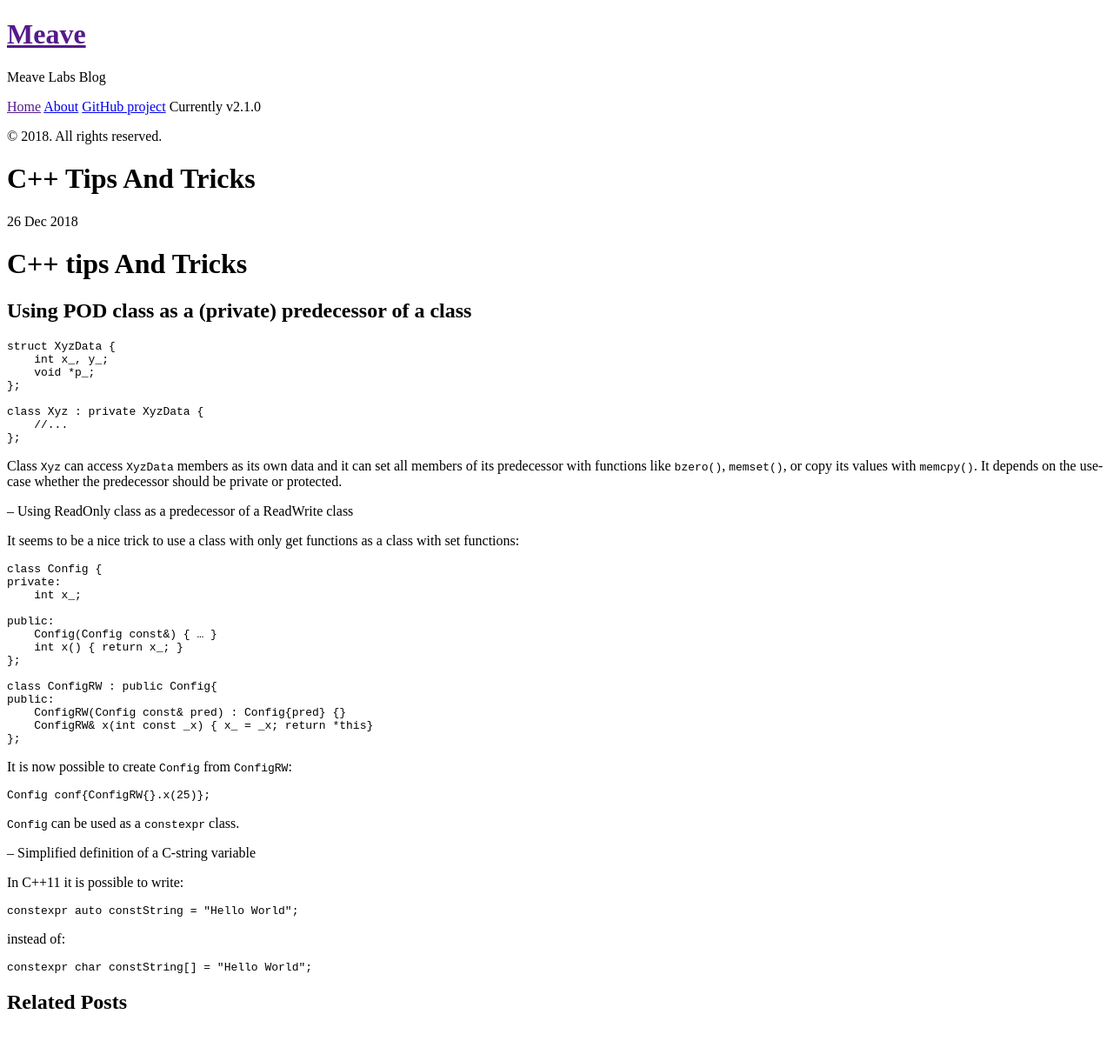
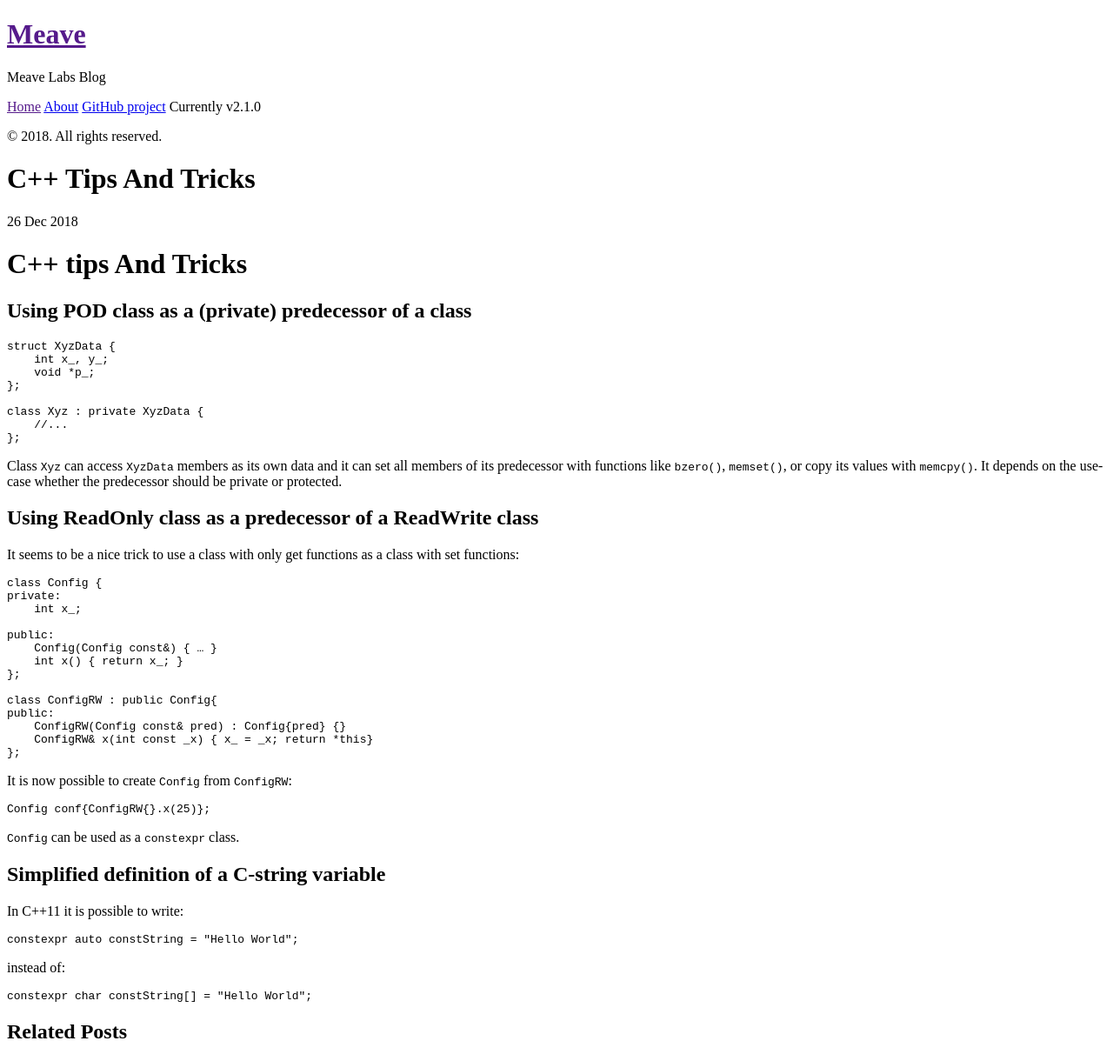
Before and after one commit to meave-labs/meave-labs.github.io.bak, a Jekyll site: the page built from _posts/2018-12-26-c++-tips-and-tricks.md, in a window 1280 px wide. Shown: the whole page at 87% size. Built offline with Jekyll 4.4.1, drawn with Linux system fonts in a browser that asks for light colours; our own code applies the rules of GitHub Pages for plain Markdown files; Markdown is read by kramdown in place of the engine named in the settings; before the commit the page ends 1186 px from its top, so only the background shows below that.

Commit message:
Fixed headers.

```diff
--- a/_posts/2018-12-26-c++-tips-and-tricks.md
+++ b/_posts/2018-12-26-c++-tips-and-tricks.md
@@ -17,7 +17,8 @@ Class `Xyz` can access `XyzData` members as its own data and it can set all memb
 It depends on the use-case whether the predecessor should be private or protected.
 
 
--- Using ReadOnly class as a predecessor of a ReadWrite class
+Using ReadOnly class as a predecessor of a ReadWrite class
+----------------------------------------------------------
 
 It seems to be a nice trick to use a class with only get functions as a class with set functions:
 
@@ -42,7 +43,8 @@ It is now possible to create `Config` from `ConfigRW`:
 
 `Config` can be used as a `constexpr` class.
 
--- Simplified definition of a C-string variable
+Simplified definition of a C-string variable
+--------------------------------------------
 
 In C++11 it is possible to write:
 
```
